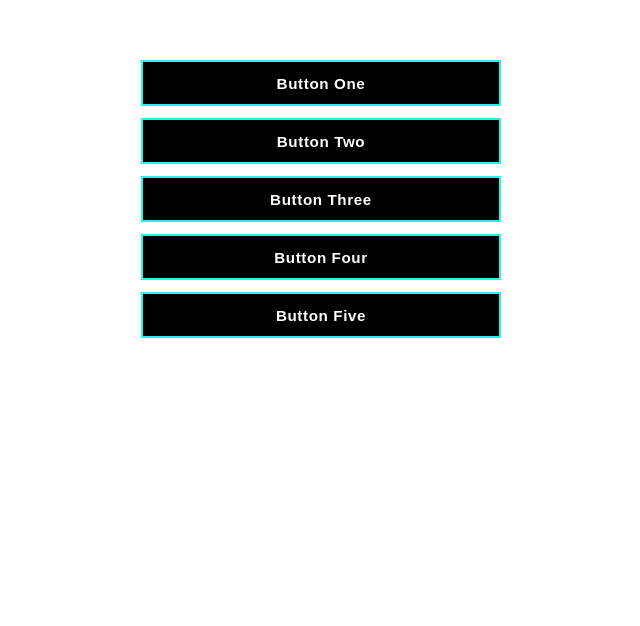
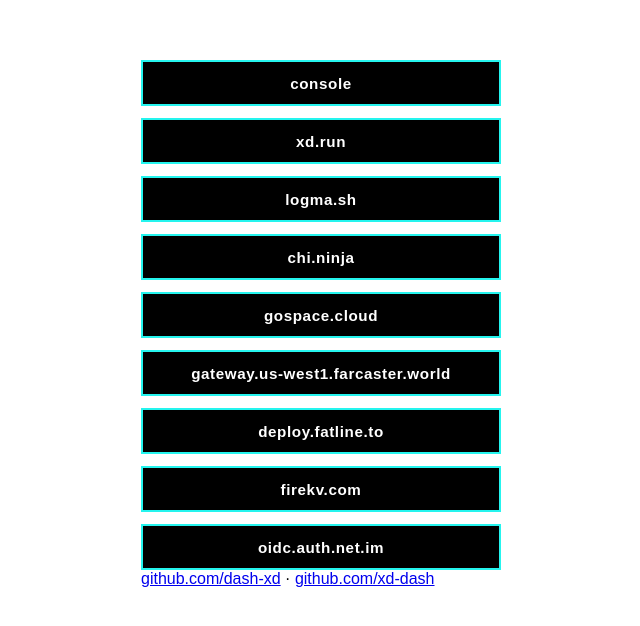
Before and after one commit to xd-dash/dashxd.com, a plain HTML site: page index.html in a window 1280 px wide. Shown: the part 208-834 px from the top of the page, without its empty margins (319-959 px from the left). Before the commit the page ends 800 px from the top, so only its background shows below. Drawn offline with Linux system fonts and the light colour scheme.

Commit message:
Add service links and footer

```diff
--- a/index.html
+++ b/index.html
@@ -14,12 +14,22 @@
     </header>
 
     <nav class="link-stack" aria-label="Primary links">
-      <a class="link-button" href="#">Button One</a>
-      <a class="link-button" href="#">Button Two</a>
-      <a class="link-button" href="#">Button Three</a>
-      <a class="link-button" href="#">Button Four</a>
-      <a class="link-button" href="#">Button Five</a>
+      <a class="link-button" href="#" data-target="console">console</a>
+      <a class="link-button" href="#" data-target="xd.run">xd.run</a>
+      <a class="link-button" href="#" data-target="logma.sh">logma.sh</a>
+      <a class="link-button" href="#" data-target="chi.ninja">chi.ninja</a>
+      <a class="link-button" href="#" data-target="gospace.cloud">gospace.cloud</a>
+      <a class="link-button" href="#" data-target="gateway.us-west1.farcaster.world">gateway.us-west1.farcaster.world</a>
+      <a class="link-button" href="#" data-target="deploy.fatline.to">deploy.fatline.to</a>
+      <a class="link-button" href="#" data-target="firekv.com">firekv.com</a>
+      <a class="link-button" href="#" data-target="oidc.auth.net.im">oidc.auth.net.im</a>
     </nav>
+
+    <footer class="site-footer">
+      <a href="https://github.com/dash-xd" target="_blank" rel="noopener noreferrer">github.com/dash-xd</a>
+      <span aria-hidden="true">·</span>
+      <a href="https://github.com/xd-dash" target="_blank" rel="noopener noreferrer">github.com/xd-dash</a>
+    </footer>
   </main>
   <script src="app.js"></script>
 </body>
```
